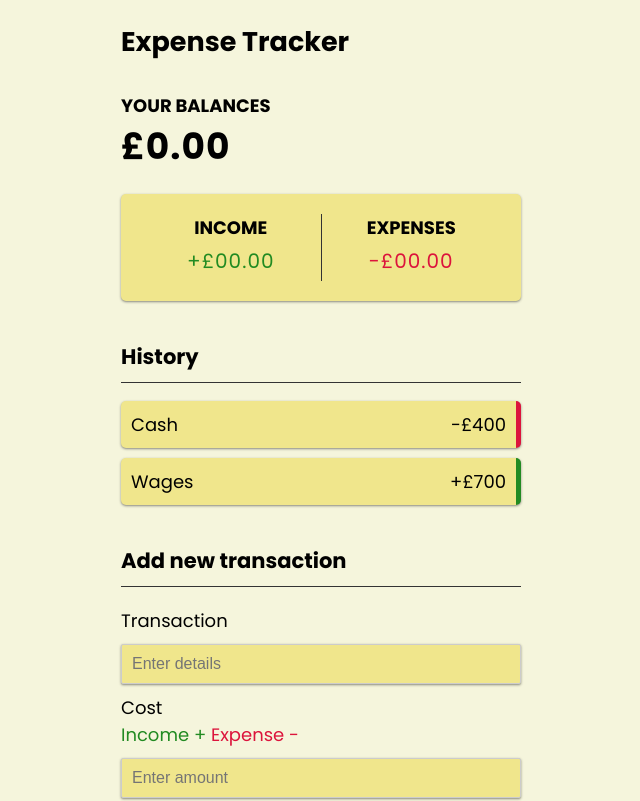
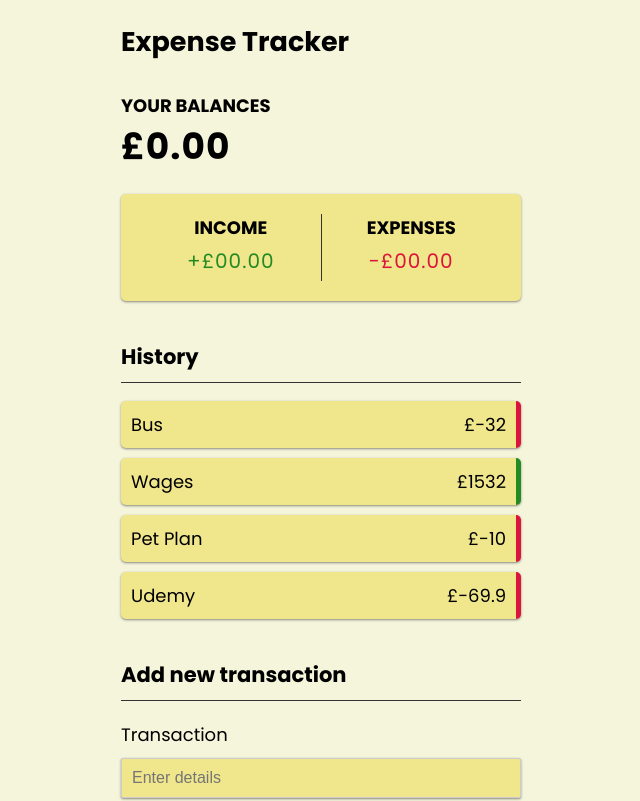
Before and after one commit to Nimira43/Expense-Tracker, a Vue app: page / in a window 1280 px wide. Shown: the top 801 px of the page, without its empty margins (319-959 px from the left). Built offline with nearby package versions, Linux system fonts and the light colour scheme.

Commit message:
2nd commit - using Options API in TransactionList.vue

```diff
--- a/src/components/TransactionList.vue
+++ b/src/components/TransactionList.vue
@@ -1,11 +1,31 @@
 <template>
     <h3>History</h3>
     <ul id="list" class="list">
-        <li class="minus">
-            Cash <span>-£400</span><button class="delete-btn">x</button>
-        </li>
-        <li class="plus">
-            Wages <span>+£700</span><button class="delete-btn">x</button>
+        <li
+            v-for="transaction in transactions"
+            :key="transaction.id"
+            :class="transaction.amount < 0 ? 'minus' : 'plus '"
+        >
+            {{ transaction.text }}<span>£{{ transaction.amount }}
+            </span>
+            <button class="delete-btn">x</button>
         </li>
     </ul>
 </template>
+
+<script>
+    export default {
+        data() {
+            return {
+                transactions: [
+                    { id: 1, text: 'Bus', amount: -32.00 },
+                    { id: 2, text: 'Wages', amount: 1532.00 },
+                    { id: 3, text: 'Pet Plan', amount: -10.00 },
+                    { id: 4, text: 'Udemy', amount: -69.90 },
+                ]
+            }
+        }
+    }
+
+
+</script>
```
